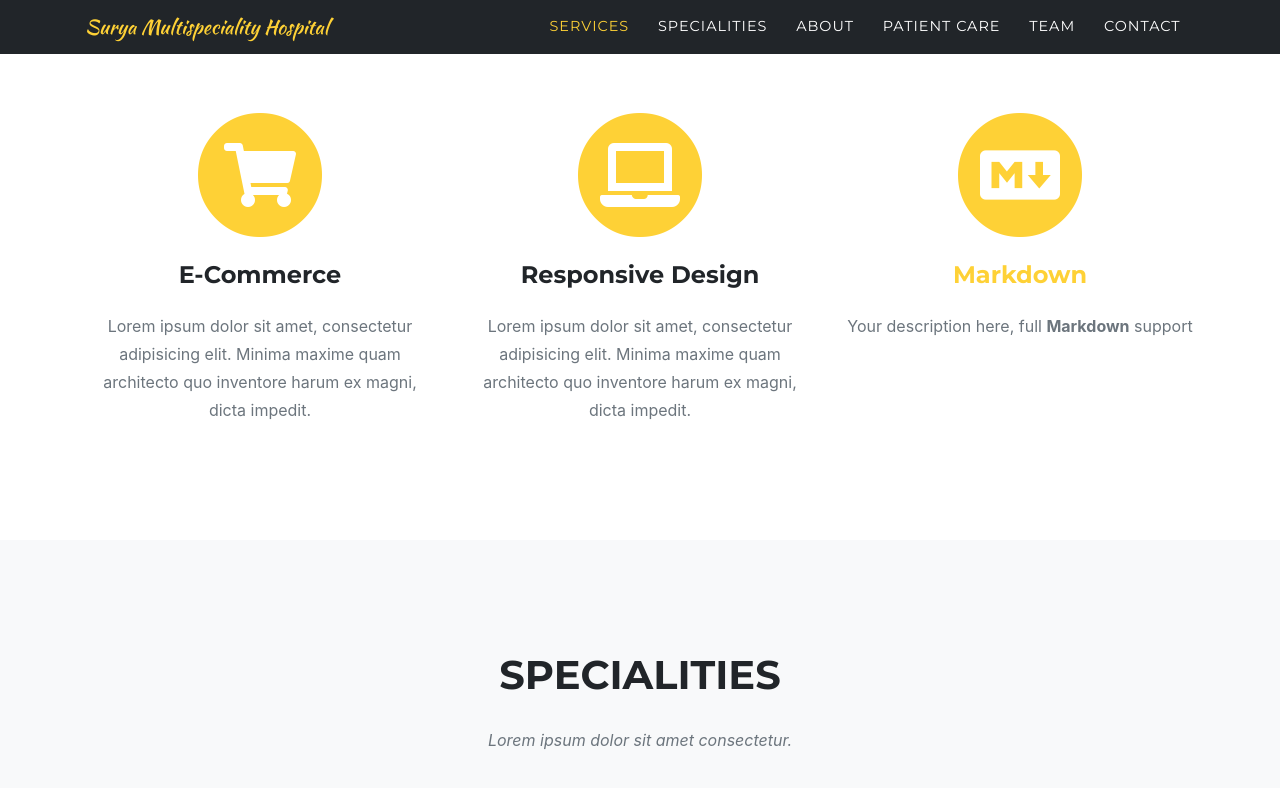
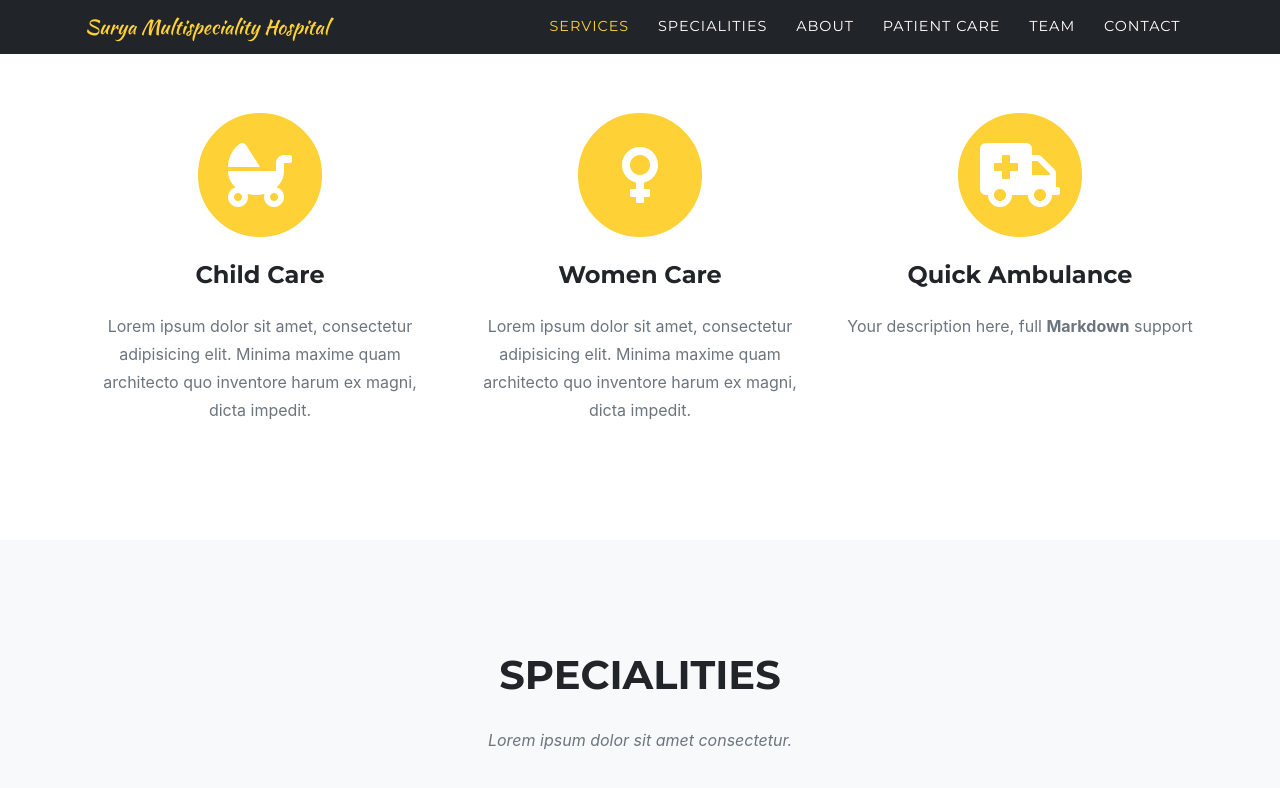
Before and after one commit to IamRaviMaurya/SuryaHospital, a Jekyll site: the page built from index.md, in a window 1280 px wide and 900 px high, scrolled down 646 px, cut to the strip 0-805 px from the top of the window. Shown: the top 788 px of the strip. Built offline with Jekyll 4.4.1, drawn with Linux system fonts in a browser that asks for light colours; some web fonts are replaced.

Commit message:
changes update

```diff
--- a/_data/sitetext.yml
+++ b/_data/sitetext.yml
@@ -21,15 +21,15 @@ en: &DEFAULT_EN
     text: "Lorem ipsum"
     section: services
     list:
-      - title: "E-Commerce"
+      - title: "Child Care"
         desc: "Lorem ipsum dolor sit amet, consectetur adipisicing elit. Minima maxime quam architecto quo inventore harum ex magni, dicta impedit."
-        icon: fas fa-shopping-cart #find more at https://fontawesome.com/icons
-      - title: "Responsive Design"
+        icon: fas fa-baby-carriage #find more at https://fontawesome.com/icons
+      - title: "Women Care"
         desc: "Lorem ipsum dolor sit amet, consectetur adipisicing elit. Minima maxime quam architecto quo inventore harum ex magni, dicta impedit."
-        icon: fas fa-laptop
-      - title: "[Markdown](https://en.wikipedia.org/wiki/Markdown)"
+        icon: fas fa-venus
+      - title: "Quick Ambulance"
         desc: "Your description here, full **Markdown** support"
-        icon: fab fa-markdown
+        icon: fas fa-ambulance
 
   portfolio:
     title: "Specialities"
```
